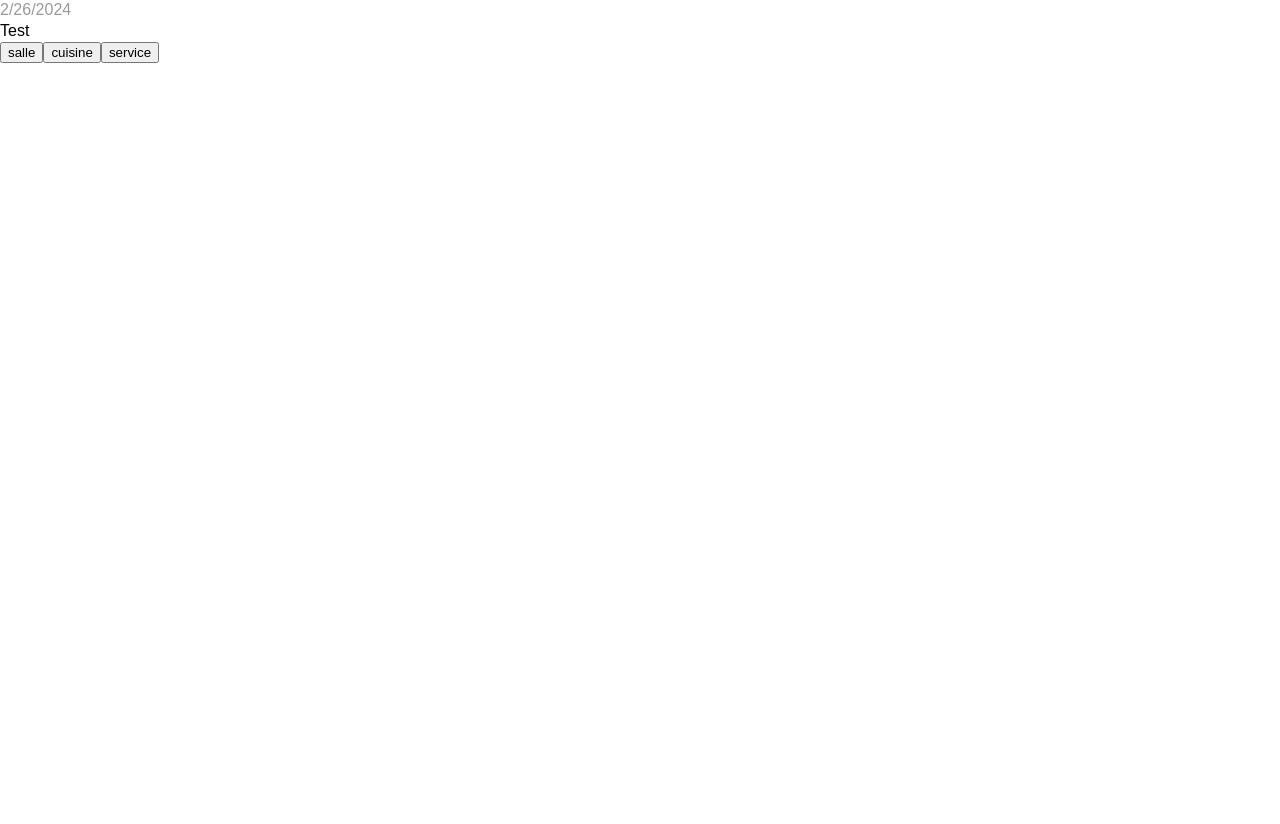
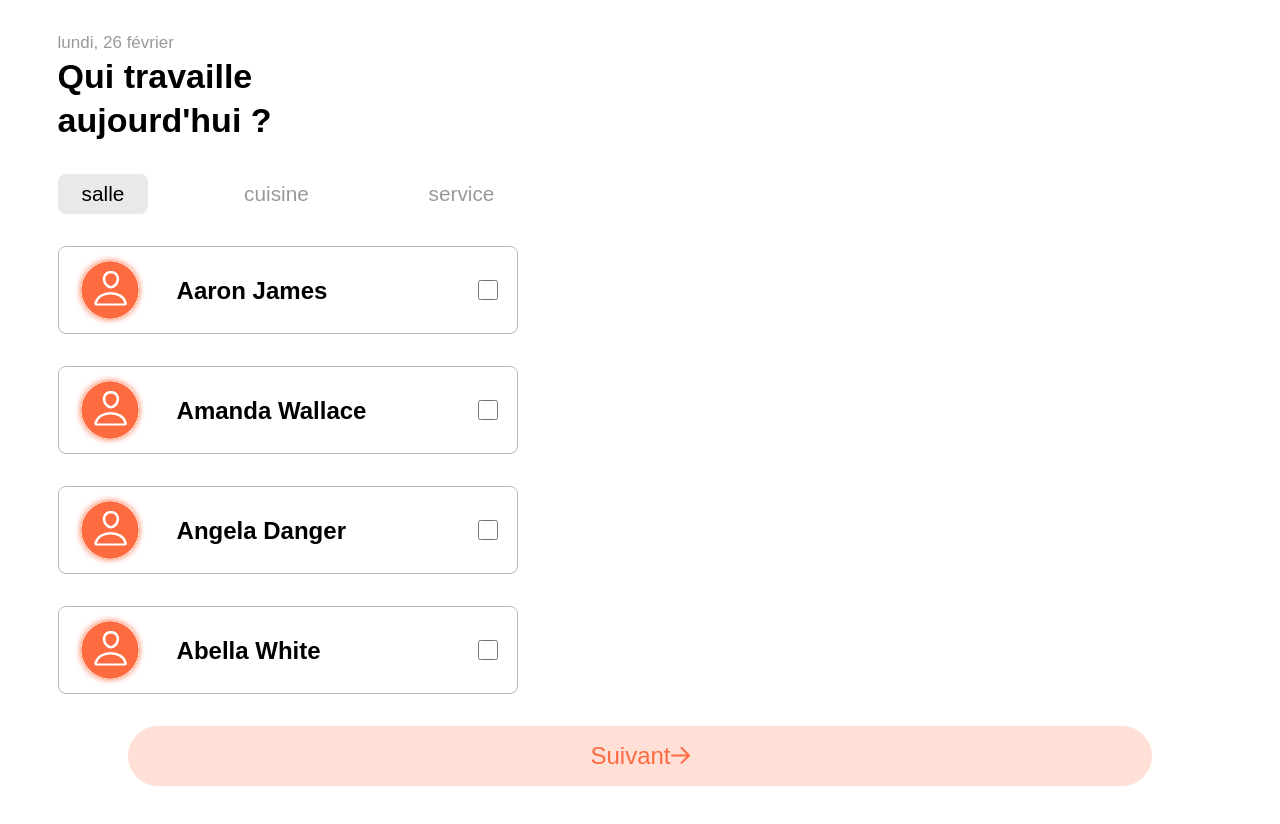
Before and after one commit to SarahOtmane/examCss, a React (Create React App) app: page / in a window 1280 px wide. Shown: the top 824 px of the page. Before the commit the page ends 800 px from the top, so only its background shows below. Built offline with nearby package versions, Linux system fonts and the light colour scheme.

Commit message:
modif du composant home et de son composant enfant employe

```diff
--- a/src/App.js
+++ b/src/App.js
@@ -1,42 +1,27 @@
 import { BrowserRouter, Route, Routes } from 'react-router-dom';
-import Burger from './components/Burger.js';
-import Header from './components/Header';
+import Burger from './components/Burger';
 import './css/App.css'
 import { useState } from 'react';
 import Home from './components/Home';
 
 function App(){
-    const [employe, setEmploye] = useState([{
-        nom: 'Aaron James',
-        poste: 'salle'
-    },{
-        nom: 'Amanda Wallace',
-        poste: 'salle'
-    },{
-        nom: 'Angela Danger',
-        poste: 'salle'
-    },{
-        nom: 'Abella White',
-        poste: 'salle'
-    },{
-        nom: 'Agnes Liles',
-        poste: 'cuisine'
-    },{
-        nom: 'Kenneth Burnett',
-        poste: 'cuisine'
-    },{
-        nom: 'Jawad Abbas',
-        poste: 'cuisine'
-    },{
-        nom: 'Fabrice Piel',
-        poste: 'cuisine'
-    }]);
+    const [allEmploye, setAllEmploye] = useState([
+        { nom: 'Aaron James', poste: 'salle' },
+        { nom: 'Amanda Wallace', poste: 'salle' },
+        { nom: 'Angela Danger', poste: 'salle' },
+        { nom: 'Abella White', poste: 'salle' },
+        { nom: 'Agnes Liles', poste: 'cuisine' },
+        { nom: 'Kenneth Burnett', poste: 'cuisine' },
+        { nom: 'Jawad Abbas', poste: 'cuisine' },
+        { nom: 'Fabrice Piel', poste: 'cuisine' },
+        { nom: 'Darlene Robertson', poste:'salle'}
+    ]);
 
     return(
         <BrowserRouter>
             <Routes>
-                <Route path='/' element={<Home employe={employe} />} />
-                <Route path='/burger'  element={<Burger />}/>
+                <Route path='/' element={<Home allEmploye={allEmploye} />} />
+                <Route path='/burger' element={<Burger />} />
             </Routes>
         </BrowserRouter>
     )
--- /dev/null
+++ b/src/components/Employe.js
@@ -0,0 +1,36 @@
+import avatar from '../svg/avatar.svg'
+
+
+function Employe({post, list, employeSelected, setEmployeSelected}){
+    const selectionEmploy = (employe) =>{
+        if (employeSelected.includes(employe)) {
+            setEmployeSelected(prevSelection => prevSelection.filter(emp => emp !== employe));
+        } else {
+            setEmployeSelected(prevSelection => [...prevSelection, employe]);
+        }
+    }
+
+    return(
+        <section className="employe">
+            <ul>
+                {list.map((employe, index) => (
+                    <li key={index}>
+                        <div>
+                            <img src={avatar} alt='Avatar'/>
+                            <p>{employe.nom}</p>
+                        </div>
+                        <input type="checkbox" onChange={() =>selectionEmploy(employe)}></input>
+                    </li>
+                ))}
+            </ul>
+            <button type='submit'>
+                Suivant
+                <svg width="19" height="17" viewBox="0 0 19 17" fill="none" xmlns="http://www.w3.org/2000/svg">
+                    <path d="M10.5625 15.875L18 8.4375L10.5625 1M18 8.4375H1H18Z" stroke="#FF6B40" strokeWidth="2" strokeLinecap="round" strokeLinejoin="round"/>
+                </svg>
+            </button>
+        </section>
+    )
+}
+
+export default Employe;
--- a/src/components/Header.js
+++ b/src/components/Header.js
@@ -1,24 +1,40 @@
 import React, { useState, useEffect } from 'react';
 
-function Header(){
+function Header({ titre }) {
     const [currentDate, setCurrentDate] = useState(new Date());
 
     useEffect(() => {
         const interval = setInterval(() => {
-          setCurrentDate(new Date());
+            setCurrentDate(new Date());
         }, 1000);
 
         return () => clearInterval(interval);
-      }, []);
+    }, []);
 
-    return(
+    const getDayOfWeek = (date) => {
+        const options = { weekday: 'long' };
+        return new Intl.DateTimeFormat('fr-FR', options).format(date);
+    };
+
+    const getDayOfMonth = (date) => {
+        return date.getDate();
+    };
+
+    const getMonth = (date) => {
+        const options = { month: 'long' };
+        return new Intl.DateTimeFormat('fr-FR', options).format(date);
+    };
+
+    return (
         <header>
             <article>
-                <p>{currentDate.toLocaleDateString()}</p>
-                <h1>Test</h1>
+                <p>
+                    {getDayOfWeek(currentDate)}, {getDayOfMonth(currentDate)} {getMonth(currentDate)}
+                </p>
+                <h1>{titre}</h1>
             </article>
         </header>
-    )
+    );
 }
 
 export default Header;
--- a/src/components/Home.js
+++ b/src/components/Home.js
@@ -1,39 +1,59 @@
-import { useState } from "react";
+import { useState} from "react";
 import Header from "./Header";
-import Salle from "./Salle";
-import Cuisine from './Cuisine';
+import Employe from "./Employe";
 import Service from './Service';
 
-function Home(employe){
-    const cuisine = [];
-    const salle = [];
+function Home({ allEmploye }) {
+    const [employeSelected, setEmployeSelected] = useState([]);
 
     const [postC, setPostC] = useState('salle');
 
-    for(let i=0; i<employe.length; i++){
-        if(employe[i].poste === 'cuisinie') cuisine.push(employe[i])
-        else salle.push(employe[i]);
+    const cuisine = allEmploye.filter(emp => emp.poste === 'cuisine');
+    const salle = allEmploye.filter(emp => emp.poste === 'salle');
+
+    const postClick = (event) => {
+        const clickedButton = event.target.name;
+
+        if (clickedButton === 'salle') {
+            setPostC('salle');
+        } else if (clickedButton === 'cuisine') {
+            setPostC('cuisine');
+        } else {
+            setPostC('service');
+        }
     }
 
-    const postClick = (event) =>{
-        if(event.target.name === 'salle') setPostC('salle')
-        else if(event.target.name === 'cuisine') setPostC('cuisine');
-        else setPostC('service');
-    }
-
-    return(
+    return (
         <>
-            <Header />
-            <main>
+            <Header titre={`${postC === 'service' ? "Récapitulatif du service" : "Qui travaille aujourd'hui ?"}`} />
+            <main className="home">
                 <article>
-                    <button onClick={event => postClick(event)} name='salle'>salle</button>
-                    <button onClick={event => postClick(event)} name='cuisine'>cuisine</button>
-                    <button onClick={event => postClick(event)} name='service'>service</button>
+                    <button
+                        onClick={event => postClick(event)}
+                        className={`${postC === 'salle' ? 'click' : ''}`}
+                        name='salle'
+                    >
+                        salle
+                    </button>
+                    <button
+                        onClick={event => postClick(event)}
+                        className={`${postC === 'cuisine' ? 'click' : ''}`}
+                        name='cuisine'
+                    >
+                        cuisine
+                    </button>
+                    <button
+                        onClick={event => postClick(event)}
+                        className={`${postC === 'service' ? 'click' : ''}`}
+                        name='service'
+                    >
+                        service
+                    </button>
                 </article>
 
-                {postC==="salle" && <Salle />}
-                {postC==="cuisine" && <Cuisine />}
-                {postC==="service" && <Service />}
+                {postC === "salle" && <Employe post="salle" list={salle} employeSelected={employeSelected} setEmployeSelected={setEmployeSelected} />}
+                {postC === "cuisine" && <Employe post="cuisine" list={cuisine} employeSelected={employeSelected} setEmployeSelected={setEmployeSelected} />}
+                {postC === "service" && <Service employeSelected={employeSelected} />}
             </main>
         </>
     )
--- a/src/css/App.css
+++ b/src/css/App.css
@@ -73,13 +73,98 @@ figure img {
   clear: both;
 }
 
+/* ------------- Global css ------------- */
 body {
   max-width: 576px;
   min-height: 100vh;
-  font-family: " Arial", sans-serif;
+  font-family: "Arial", sans-serif;
 }
 
 /* ------------- Header ------------- */
-header p {
+header {
+  width: 80%;
+  margin: auto;
+  margin-top: 2rem;
+}
+header article {
+  width: 60%;
+}
+header article p {
   color: #999999;
+  font-size: 17px;
+}
+header article h1 {
+  font-size: 34px;
+  font-weight: bolder;
+}
+
+/* ------------- Home ------------- */
+.home article {
+  padding: 0 10%;
+  margin: 2rem 0;
+  display: flex;
+  flex-direction: row;
+  justify-content: space-between;
+}
+.home article button {
+  color: #999999;
+  background-color: #fff;
+  border: none;
+  font-size: 1.3rem;
+  padding: 0.5rem 1.5rem;
+  cursor: pointer;
+}
+.home article button.click {
+  color: #000000;
+  background-color: #E9E9E9;
+  border-radius: 0.5rem;
+}
+
+/* ------------- Employe ------------- */
+.employe ul {
+  max-height: 60vh;
+  overflow: auto;
+}
+.employe ul li {
+  width: 80%;
+  margin: auto;
+  border: 1px solid #B8B8B8;
+  border-radius: 0.5rem;
+  margin-bottom: 2rem;
+  display: flex;
+  display: flex;
+  flex-direction: row;
+  align-items: center;
+  justify-content: space-between;
+  padding: 0.5rem 1rem;
+}
+.employe ul li div {
+  display: flex;
+  flex-direction: row;
+  align-items: center;
+}
+.employe ul li div p {
+  padding-left: 2rem;
+  font-size: 1.5rem;
+  font-weight: bold;
+}
+.employe ul li input[type=checkbox] {
+  width: 20px;
+  height: 20px;
+  cursor: pointer;
+}
+.employe ul li input[type=checkbox]:checked {
+  background-color: #FF6B40;
+  border-color: #FF6B40;
+}
+.employe button[type=submit] {
+  background-color: rgba(255, 107, 64, 0.2117647059);
+  color: #FF6B40;
+  border: none;
+  font-size: 1.5rem;
+  border-radius: 2rem;
+  width: 80%;
+  padding: 1rem;
+  position: fixed;
+  margin-left: 10%;
 }/*# sourceMappingURL=App.css.map */
--- a/src/css/App.sass
+++ b/src/css/App.sass
@@ -1,13 +1,98 @@
 @import '_reset.scss'
 @import '_variables.sass'
 
+/* ------------- Global css ------------- */
 body
     max-width: 576px
     min-height: 100vh
-    font-family:' Arial', sans-serif
+    font-family:'Arial', sans-serif
 
 
 /* ------------- Header ------------- */
 header
-    p
-        color: #999999
+    width: 80%
+    margin: auto
+    margin-top: 2rem
+
+    article
+        width: 60%
+
+        p
+            color: #999999
+            font-size: 17px
+
+        h1
+            font-size: 34px
+            font-weight: bolder
+
+
+/* ------------- Home ------------- */
+.home
+    article
+        padding: 0 10%
+        margin: 2rem 0
+        display: flex
+        flex-direction: row
+        justify-content: space-between
+
+        button
+            color: #999999
+            background-color: #fff
+            border: none
+            font-size: 1.3rem
+            padding: .5rem 1.5rem
+            cursor: pointer
+        button.click
+            color: $noir
+            background-color: #E9E9E9
+            border-radius: .5rem
+
+
+/* ------------- Employe ------------- */
+.employe
+    ul
+        max-height: 60vh
+        overflow: auto
+
+        li
+            width: 80%
+            margin: auto
+            border: 1px solid #B8B8B8
+            border-radius: .5rem
+            margin-bottom: 2rem
+            display: flex
+            display: flex
+            flex-direction: row
+            align-items: center
+            justify-content: space-between
+            padding: .5rem 1rem
+
+            div
+                display: flex
+                flex-direction: row
+                align-items: center
+
+                p
+                    padding-left: 2rem
+                    font-size: 1.5rem
+                    font-weight: bold
+
+            input[type="checkbox"]
+                width: 20px
+                height:  20px
+                cursor: pointer
+
+            input[type="checkbox"]:checked
+                background-color: $orange
+                border-color: $orange
+
+    button[type="submit"]
+        background-color: $orange_clair
+        color: $orange
+        border: none
+        font-size: 1.5rem
+        border-radius: 2rem
+        width: 80%
+        padding: 1rem
+        position: fixed
+        margin-left: 10%
```
Also changed, not shown: src/components/Cuisine.js (deleted, +0 -10 lines), src/components/Salle.js (deleted, +0 -10 lines), src/svg/avatar.svg (added), 1 other file (tests, documents, lock files or other folders).
